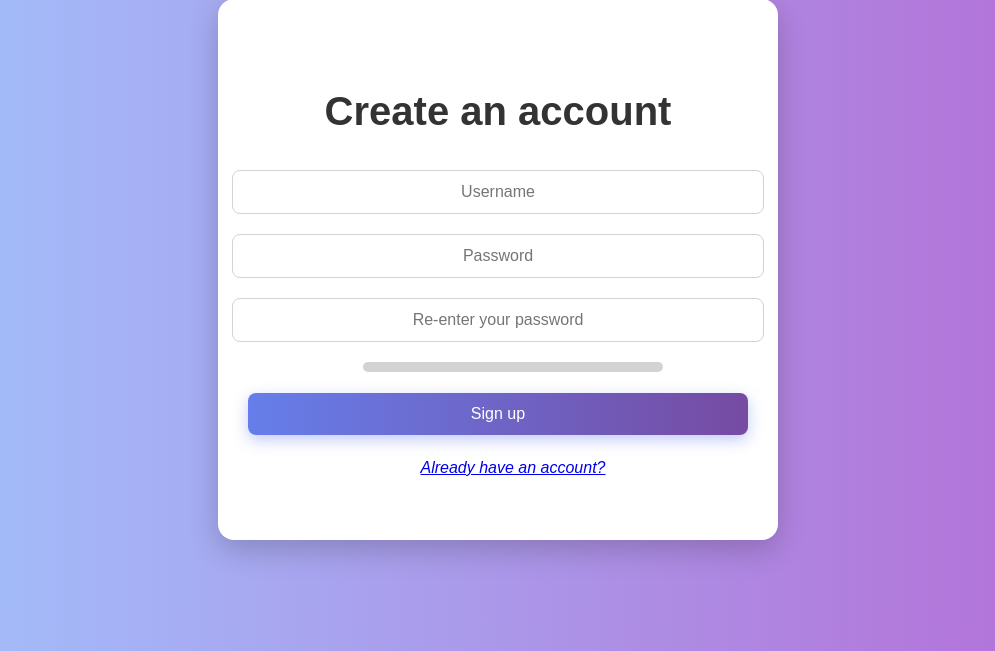
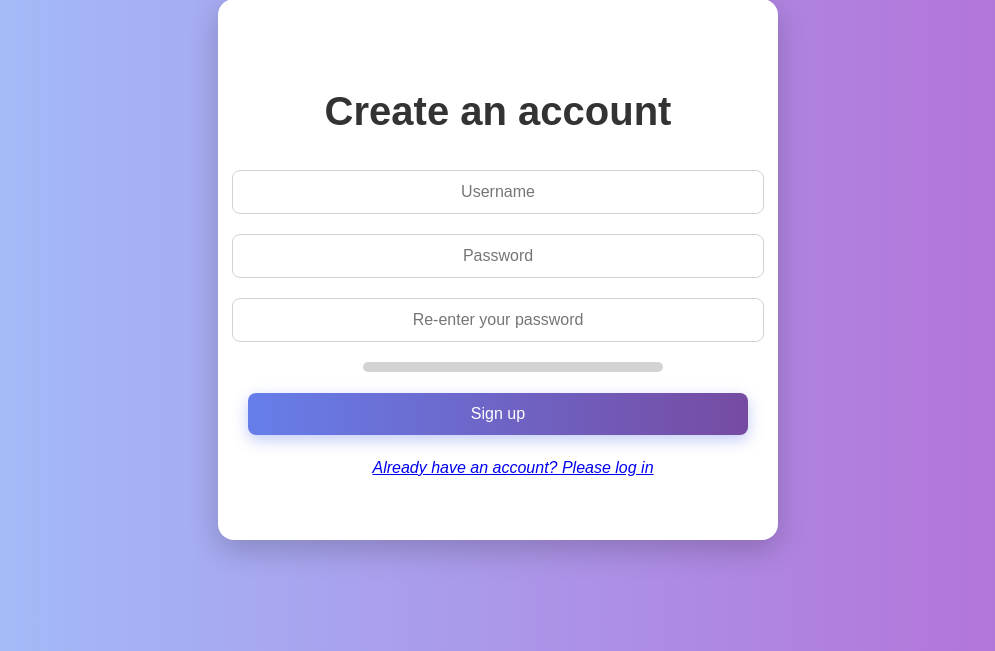
Before and after one commit to GabenNguyen/flask-to-do, a Flask app: page /show_sign_up in a window 1280 px wide. Shown: the part 81-732 px from the top of the page, without its empty margins (142-1137 px from the left). Run offline with Flask 3, Linux system fonts and the light colour scheme.

Commit message:
Modifying some text

```diff
--- a/templates/sign_up.html
+++ b/templates/sign_up.html
@@ -47,7 +47,7 @@
                 placeholder = "Sign up"
                 class = "btn-sign-up"
             />
-            <a href = "{{url_for("index")}}" class = "has-account"> <i>Already have an account?</i> </a>
+            <a href = "{{url_for("index")}}" class = "has-account"> <i>Already have an account? Please log in</i> </a>
         </div>
     </form>
 </div>
```
